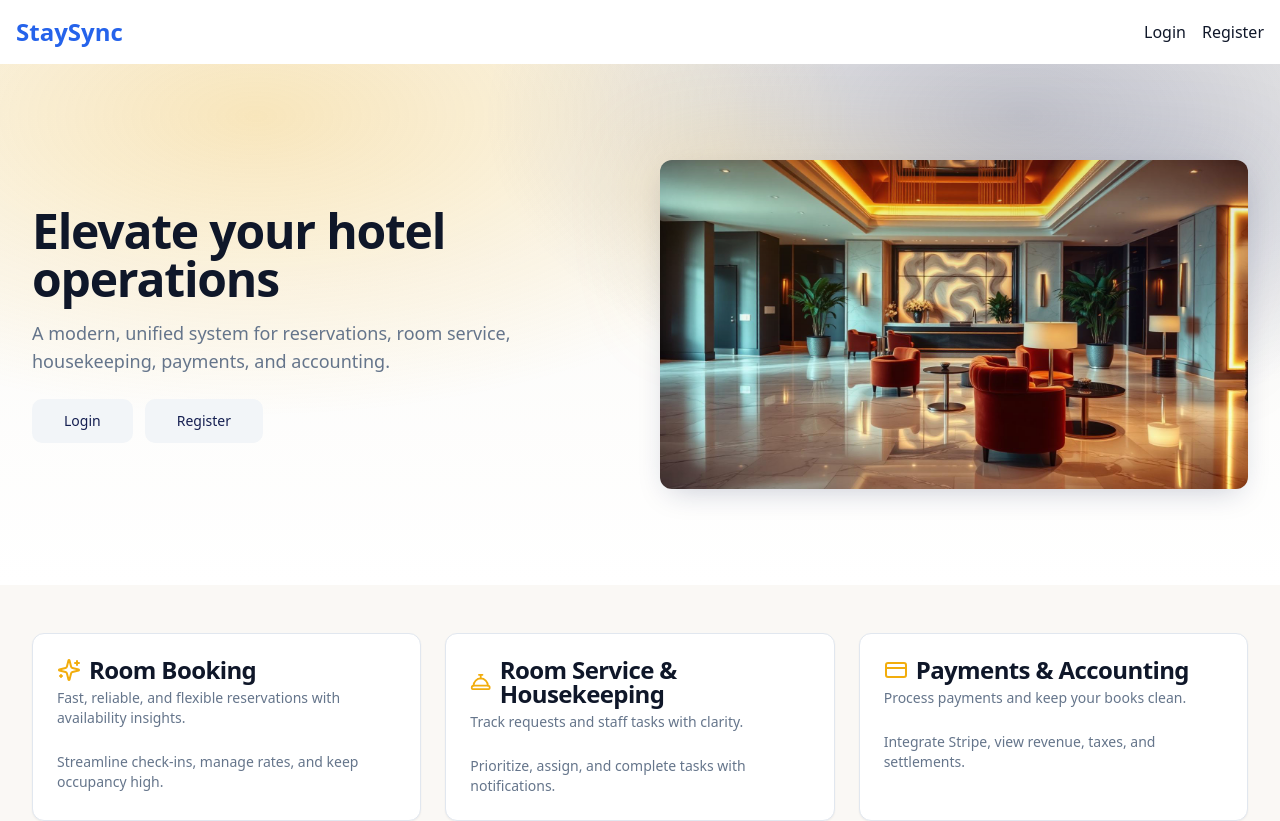
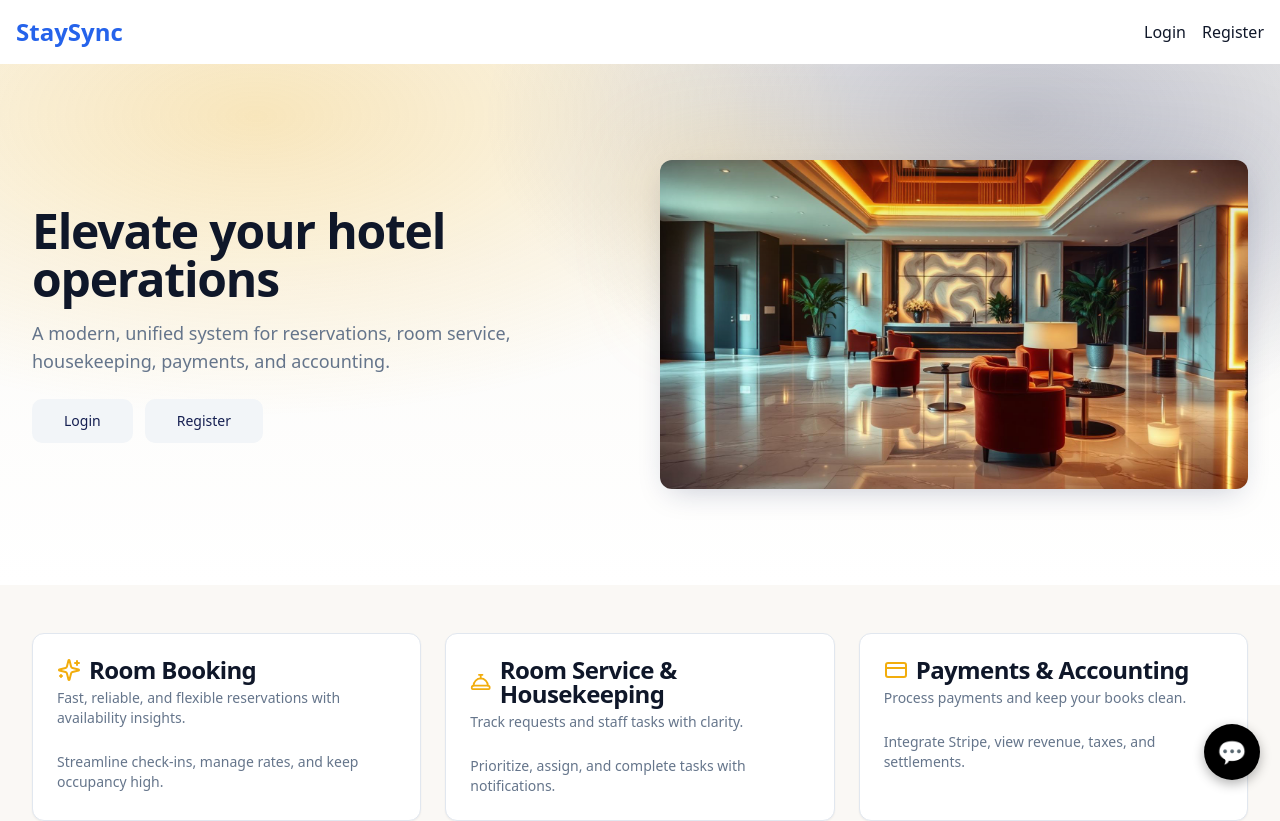
Before and after one commit to mahadevpnair10/STAYSYNC, a React (Vite) app in the folder STAYSYNC Frontend/: page / in a window 1280 px wide. Shown: the top 821 px of the page. Built offline with nearby package versions, Linux system fonts and the light colour scheme.

Commit message:
added chat bot, needs testing

```diff
--- a/STAYSYNC Frontend/package.json
+++ b/STAYSYNC Frontend/package.json
@@ -11,6 +11,7 @@
     "preview": "vite preview"
   },
   "dependencies": {
+    "@botpress/webchat": "^3.2.0",
     "@hookform/resolvers": "^3.10.0",
     "@radix-ui/react-accordion": "^1.2.11",
     "@radix-ui/react-alert-dialog": "^1.1.14",
--- a/STAYSYNC Frontend/src/App.tsx
+++ b/STAYSYNC Frontend/src/App.tsx
@@ -1,8 +1,9 @@
+import React from "react";
 import { Toaster } from "@/components/ui/toaster";
 import { Toaster as Sonner } from "@/components/ui/sonner";
 import { TooltipProvider } from "@/components/ui/tooltip";
 import { QueryClient, QueryClientProvider } from "@tanstack/react-query";
-import { BrowserRouter, Routes, Route, Navigate } from "react-router-dom";
+import { BrowserRouter, Routes, Route } from "react-router-dom";
 import { HelmetProvider } from "react-helmet-async";
 import { HotelProvider } from "@/contexts/HotelContext";
 
@@ -19,9 +20,11 @@ import Register from "./pages/Register";
 import ProfilePage from "./pages/ProfilePage";
 import HotelPage from "@/pages/HotelPage";
 
+import ChatWidget from "@/components/ChatWidget";
+
 const queryClient = new QueryClient();
 
-const App = () => (
+const App: React.FC = () => (
   <QueryClientProvider client={queryClient}>
     <HelmetProvider>
       <TooltipProvider>
@@ -36,7 +39,7 @@ const App = () => (
               <Route path="/register" element={<Register />} />
               <Route path="/user" element={<UserPortal />} />
               <Route path="/admin" element={<AdminPortal />} />
-              <Route path="/profile" element={<ProfilePage />} /> {/* NEW */}
+              <Route path="/profile" element={<ProfilePage />} />
               <Route path="/payment-success" element={<PaymentSuccess />} />
               <Route path="/payment-canceled" element={<PaymentCanceled />} />
               <Route path="/hotels/:id" element={<HotelPage />} />
@@ -45,6 +48,9 @@ const App = () => (
               <Route path="*" element={<NotFound />} />
             </Routes>
             <Footer />
+
+            {/* Chat widget persists across routes */}
+            <ChatWidget />
           </BrowserRouter>
         </HotelProvider>
       </TooltipProvider>
--- /dev/null
+++ b/STAYSYNC Frontend/src/components/ChatWidget.tsx
@@ -0,0 +1,66 @@
+import React, { useState } from 'react';
+import { Webchat } from '@botpress/webchat';
+
+const ChatWidget: React.FC = () => {
+  const [isWebchatOpen, setIsWebchatOpen] = useState(false);
+
+  const toggleWebchat = () => {
+    setIsWebchatOpen((prevState) => !prevState);
+  };
+
+  return (
+    <div style={{
+      position: 'fixed',
+      bottom: '20px',
+      right: '20px',
+      zIndex: 9999,
+    }}>
+      {/* Custom FAB button */}
+      <button
+        onClick={toggleWebchat}
+        style={{
+          width: '56px',
+          height: '56px',
+          borderRadius: '50%',
+          backgroundColor: '#000',
+          color: 'white',
+          border: 'none',
+          cursor: 'pointer',
+          boxShadow: '0 4px 12px rgba(0, 0, 0, 0.3)',
+          fontSize: '24px',
+          display: 'flex',
+          alignItems: 'center',
+          justifyContent: 'center',
+        }}
+      >
+        💬
+      </button>
+
+      {isWebchatOpen && (
+        <div
+          style={{
+            position: 'absolute',
+            bottom: '80px',
+            right: '0px',
+            width: '400px',
+            height: '600px',
+            maxWidth: '90vw',
+            maxHeight: '80vh',
+            boxShadow: '0 4px 20px rgba(0, 0, 0, 0.15)',
+            borderRadius: '8px',
+            overflow: 'hidden',
+          }}
+        >
+          <Webchat
+            clientId="6ec457a7-3cdb-445e-a4be-b7f8a47bd6fa"
+            configuration={{
+              color: '#000',
+            }}
+          />
+        </div>
+      )}
+    </div>
+  );
+};
+
+export default ChatWidget;
```
Also changed, not shown: 1 other file (tests, documents, lock files or other folders).
